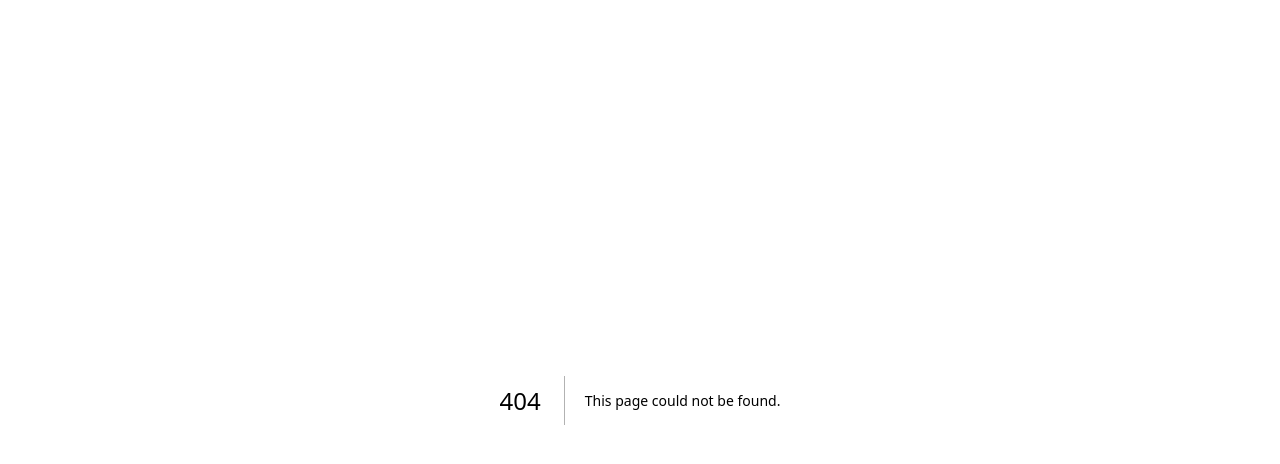
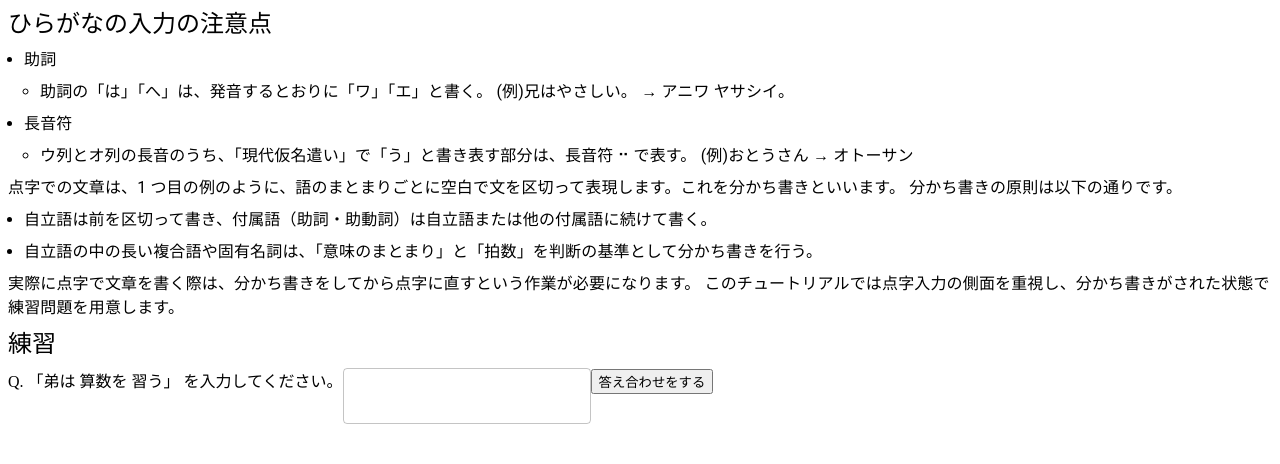
Before and after one commit to ut-code/dot-tutor, a Next.js app: page /keyboard/tutorial/tutorial1/dialog/3_kanadukai in a window 1280 px wide. Before the commit this address had no page. Shown: the top 464 px of the page. Built offline with nearby package versions, Linux system fonts and the light colour scheme.

Commit message:
tutorial update

```diff
--- a/src/pages/keyboard/tutorial/tutorial1/dialog/1_braille_6dots.mdx
+++ b/src/pages/keyboard/tutorial/tutorial1/dialog/1_braille_6dots.mdx
@@ -14,3 +14,4 @@ import PracticeField from "../../../../../components/PracticeField";
 
 <PracticeField question="Q1 ⠁を入力してください。" answer="⠁" />
 <PracticeField question="Q2 ⠃を入力してください。" answer="⠃" />
+<PracticeField question="Q3 ⠕を入力してください。" answer="⠕" />
--- a/src/pages/keyboard/tutorial/tutorial1/dialog/2_write_hiragana.mdx
+++ b/src/pages/keyboard/tutorial/tutorial1/dialog/2_write_hiragana.mdx
@@ -1,3 +1,5 @@
+import PracticeField from "../../../../../components/PracticeField";
+
 ### ひらがなの入力について
 
 基本的に次の表に従ってひらがなを入力していくことができます。
@@ -7,3 +9,7 @@
 | ⠁   | ⠃   | ⠉   | ⠋   | ⠊   |
 
 ### 練習
+
+<PracticeField question="Q1 テ を入力してください。" answer="⠟" />
+<PracticeField question="Q2 ン を入力してください。" answer="⠴" />
+<PracticeField question="Q3 シ を入力してください。" answer="⠳" />
--- /dev/null
+++ b/src/pages/keyboard/tutorial/tutorial1/dialog/3_kanadukai.mdx
@@ -0,0 +1,24 @@
+import PracticeField from "../../../../../components/PracticeField";
+
+### ひらがなの入力の注意点
+
+- 助詞
+  - 助詞の「は」「へ」は、発音するとおりに「ワ」「エ」と書く。 (例)兄はやさしい。 → アニワ ヤサシイ。
+- 長音符
+  - ウ列とオ列の長音のうち、「現代仮名遣い」で「う」と書き表す部分は、長音符 ⠒ で表す。 (例)おとうさん → オトーサン
+
+点字での文章は、1 つ目の例のように、語のまとまりごとに空白で文を区切って表現します。これを分かち書きといいます。
+分かち書きの原則は以下の通りです。
+
+- 自立語は前を区切って書き、付属語（助詞・助動詞）は自立語または他の付属語に続けて書く。
+- 自立語の中の長い複合語や固有名詞は、「意味のまとまり」と「拍数」を判断の基準として分かち書きを行う。
+
+実際に点字で文章を書く際は、分かち書きをしてから点字に直すという作業が必要になります。
+このチュートリアルでは点字入力の側面を重視し、分かち書きがされた状態で練習問題を用意します。
+
+### 練習
+
+<PracticeField
+  question="Q. 「弟は 算数を 習う」 を入力してください。"
+  answer="⠊⠞⠒⠞⠄⠀⠱⠴⠹⠒⠔⠀⠅⠑⠉"
+/>
--- a/src/pages/keyboard/tutorial/tutorial1/dialog/4_alphabet.mdx
+++ b/src/pages/keyboard/tutorial/tutorial1/dialog/4_alphabet.mdx
@@ -1,3 +1,5 @@
+import PracticeField from "../../../../../components/PracticeField";
+
 ### アルファベットや外国語の入力について
 
 アルファベットは、外字符 ⠰ を前置したあと、以下の表に従って表記する。
--- a/src/pages/keyboard/tutorial/tutorial1/dialog/5_symbol.mdx
+++ b/src/pages/keyboard/tutorial/tutorial1/dialog/5_symbol.mdx
@@ -1,3 +1,5 @@
+import PracticeField from "../../../../../components/PracticeField";
+
 ### 記号の入力について
 
 - 句点 ⠲
```
Also changed, not shown: src/pages/keyboard/index.tsx (+10 -2 lines), src/pages/keyboard/tutorial/tutorial1/dialog/3_number.mdx (renamed from src/pages/keyboard/tutorial/tutorial1/dialog/3_kanadukai_number.mdx, +1 -6 lines).
